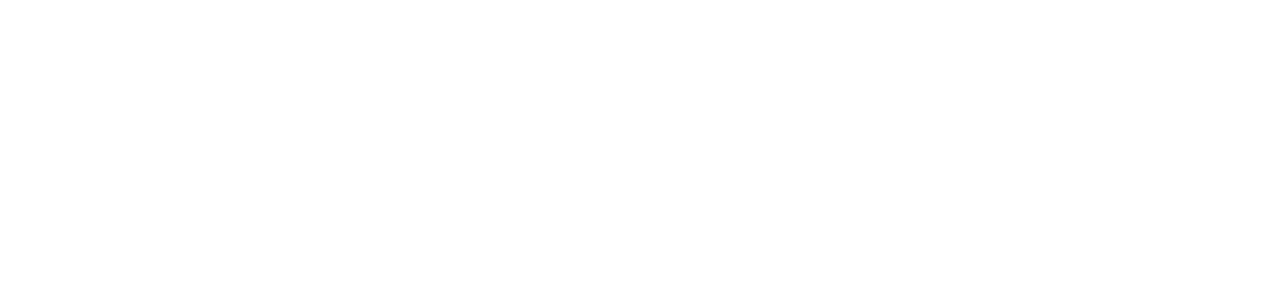
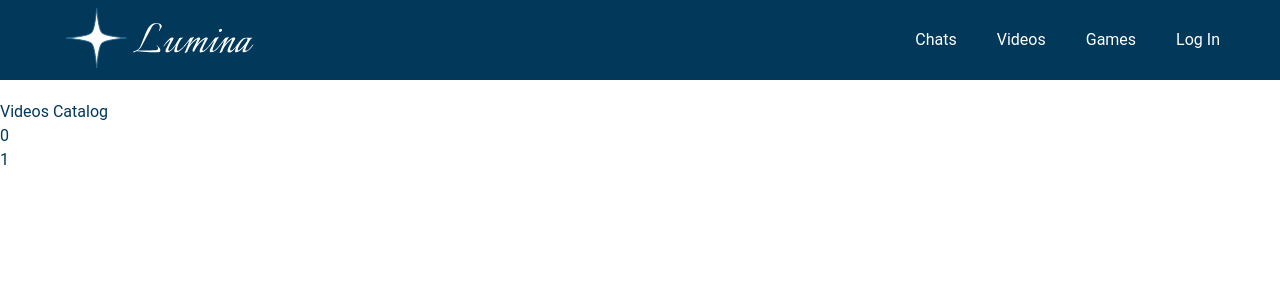
Before and after one commit to kyusak0/Lumina-front, a Next.js app: page /videos in a window 1280 px wide. Shown: the top 300 px of the page. Built offline with nearby package versions, Linux system fonts and the light colour scheme.

Commit message:
correcting routing in video and game pages

```diff
--- a/app/components/Header.tsx
+++ b/app/components/Header.tsx
@@ -17,8 +17,15 @@ export default function Header() {
                     href="/friends">Chats
                 </Link>
                 <Link
+                    href="/videos">Videos
+                </Link>
+                <Link
+                    href="/games">Games
+                </Link>
+                <Link
                     href="/auth">Log In
                 </Link>
+
             </nav>
         </header>
     )
--- /dev/null
+++ b/app/games/[gid]/page.tsx
@@ -0,0 +1,14 @@
+'use client'
+
+import MainLayout from "@/app/layouts/mainLayout";
+import { useParams } from "next/navigation";
+const Game = () => {
+    const params = useParams();
+    const { gid } = params;
+    return (<MainLayout><p>Game: {gid}</p>
+        {/* это страница с игрой , где его можно сыграть, также справа сделать небольшую подборку с похожими играми */}
+    </MainLayout>
+    )
+}
+
+export default Game;
--- a/app/games/page.tsx
+++ b/app/games/page.tsx
@@ -1,9 +1,36 @@
+'use client'
 
+import MainLayout from "../layouts/mainLayout"
+import Link from "next/link"
 
-export default function GamesCatalog(){
+export interface GamesPromps{
+    id: number,
+}
+
+export default function Games(){
+
+    const games:GamesPromps[]=[
+        {
+            id:0,
+        },{
+            id:1,
+        }
+    ]
+
     return(
         <>
-         {/* это каталог с играми, по нажатию на любую игру открывается страница с ним [slug], */}
+        <MainLayout>
+            <div >{games.map((game: GamesPromps) => (
+                <div key={game.id}>
+                    <Link href={`games/${game.id}`}>
+                        { game.id }
+                    </Link>
+                </div>
+            ))}</div>
+
+            {/* это каталог с играми, по нажатию на любую игру открывается страница с ним [slug], */}
+        </MainLayout>
+
         </>
     )
 }
--- /dev/null
+++ b/app/videos/[vid]/page.tsx
@@ -0,0 +1,14 @@
+'use client'
+
+import MainLayout from "@/app/layouts/mainLayout";
+import { useParams } from "next/navigation";
+const Video = () => {
+    const params = useParams();
+    const { vid } = params;
+    return (<MainLayout><p>Video: {vid}</p>
+         {/* это страница с видео , где его можно посмотреть, также справа сделать небольшую подборку с похожими видео */}
+    </MainLayout>
+    )
+}
+
+export default Video;
--- a/app/videos/page.tsx
+++ b/app/videos/page.tsx
@@ -1,9 +1,32 @@
+'use client'
+
+import MainLayout from "../layouts/mainLayout";
+import Link from "next/link";
+
+export interface VideoPromps {
+    id: number,
+}
+
+export default function Videos() {
+    const videos: VideoPromps[] = [{
+        id: 0,
+    }, {
+        id: 1,
+    }]
+    return (
+        <MainLayout>
+            <h1>Videos Catalog</h1>
+            <div >{videos.map((video: VideoPromps) => (
+                <div key={video.id}>
+                    <Link href={`videos/${video.id}`}>
+                        { video.id }
+                    </Link>
+                </div>
+            ))}</div>
 
 
-export default function VideosCatalog(){
-    return(
-        <>
-         {/* это каталог с видосами, по нажатию на любое видео открывается страница с ним[slug], */}
-        </>
+            {/* это каталог с видосами, по нажатию на любое видео открывается страница с ним[slug], */}
+        </MainLayout>
+
     )
 }
--- a/tsconfig.json
+++ b/tsconfig.json
@@ -34,7 +34,9 @@
     "**/*.ts",
     "**/*.tsx",
     ".next/types/**/*.ts",
-    ".next/dev/types/**/*.ts"
+    ".next/dev/types/**/*.ts",
+    ".next\\dev/types/**/*.ts",
+    ".next\\dev/types/**/*.ts"
   ],
   "exclude": [
     "node_modules"
```
Also changed, not shown: app/games/game/[gid]/page.tsx (deleted, +0 -9 lines), app/videos/video/[vid]/page.tsx (deleted, +0 -9 lines).
